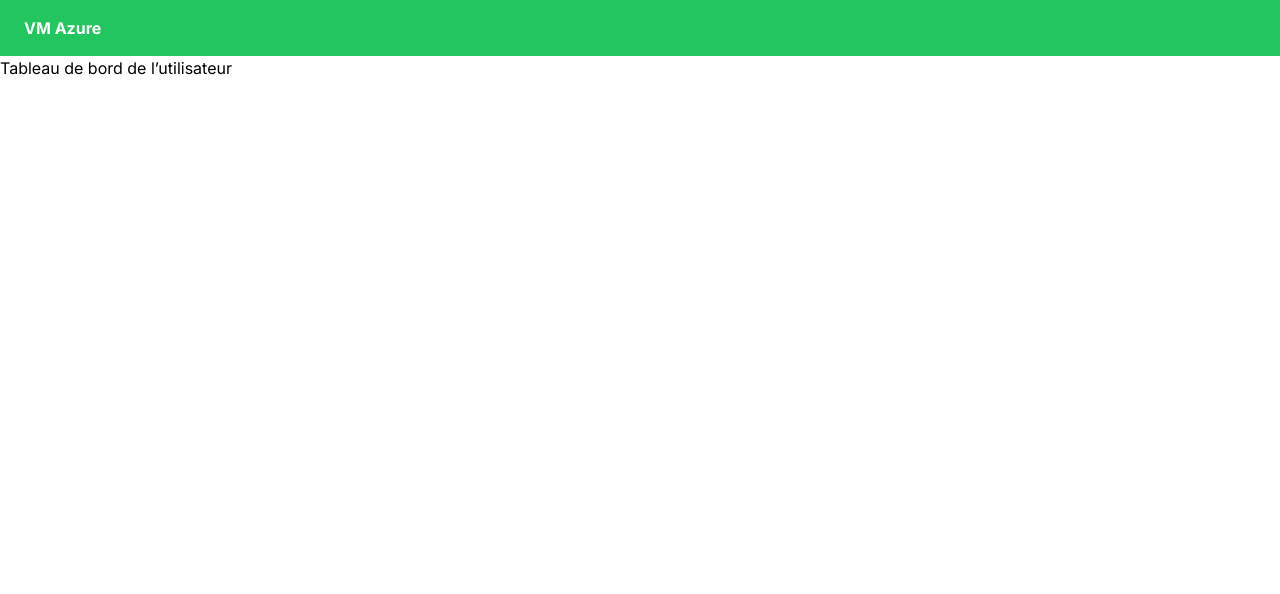
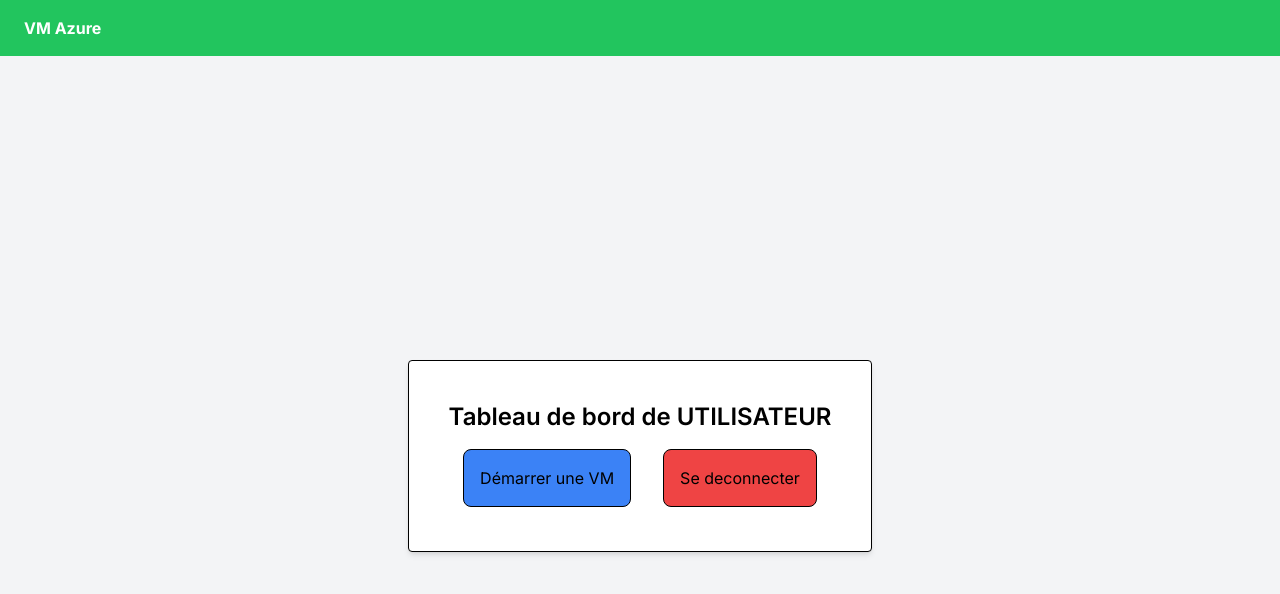
Before and after one commit to LouisLagrange1/VM_Azur_Next, a Next.js app: page /dashboard in a window 1280 px wide. Shown: the top 594 px of the page. Built offline with nearby package versions, Linux system fonts and the light colour scheme.

Commit message:
create dashboard page

```diff
--- a/package.json
+++ b/package.json
@@ -11,7 +11,8 @@
   "dependencies": {
     "next": "14.1.2",
     "react": "^18",
-    "react-dom": "^18"
+    "react-dom": "^18",
+    "react-icons": "^5.0.1"
   },
   "devDependencies": {
     "@types/node": "20.11.25",
--- a/src/app/dashboard/page.js
+++ b/src/app/dashboard/page.js
@@ -1,9 +1,22 @@
+import Link from 'next/link';
 import React from "react";
 
 export default function Dashboard() {
   return (
-    <div>
-      <h1>Tableau de bord de l&rsquo;utilisateur</h1>
-    </div>
+      <>
+          <div className="bg-gray-100 h-screen flex flex-col justify-center items-center">
+              <div className="bg-white p-10 rounded shadow-md w-max h-48 border border-black">
+                  <h2 className="text-2xl font-semibold mb-4 text-center text-black">
+                      Tableau de bord de UTILISATEUR
+                  </h2>
+                  <div className='flex gap-8 justify-center'>
+                      <button className='bg-blue-500 p-4 rounded-lg border border-black hover:bg-blue-700 hover:text-white'>Démarrer une VM</button>
+                      <Link href="/">
+                          <button className='bg-red-500 p-4 rounded-lg border border-black  hover:bg-red-700 hover:text-white'>Se deconnecter</button>
+                      </Link>
+                  </div>
+              </div>
+          </div>
+      </>
   );
 }
--- a/src/app/page.js
+++ b/src/app/page.js
@@ -87,7 +87,7 @@ export default function Home() {
             <div className="flex justify-center">
               <button
                 type="submit"
-                className="bg-green-500 hover:bg-green-600 text-white font-bold py-2 px-4 rounded w-full   focus:outline-none"
+                              className="bg-green-500 hover:bg-green-700 text-white font-bold py-2 px-4 rounded w-full border border-black  "
               >
                 Connexion
               </button>
```
Also changed, not shown: 1 other file (tests, documents, lock files or other folders).
